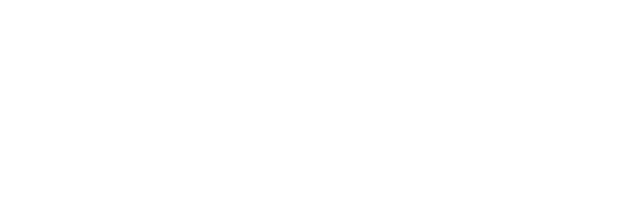
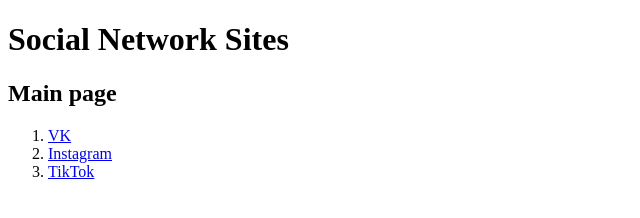
Before and after one commit to lazarbl4/task-html, a website: page src/index.html in a window 1280 px wide. Shown: the whole page, without its empty margins (0-640 px from the left). Drawn offline with Linux system fonts and the light colour scheme.

Commit message:
Задание по HTML

```diff
--- a/src/index.html
+++ b/src/index.html
@@ -3,5 +3,13 @@
     <head>
         <title>HTML</title>
     </head>
-    <body></body>
+    <body>
+        <h1>Social Network Sites</h1>
+        <h2>Main page</h2>
+        <ol>
+            <li><a href="https://vk.com/">VK</a></li>
+            <li><a href="https://www.instagram.com/">Instagram</a></li>
+            <li><a href="https://www.tiktok.com/ru-RU">TikTok</a></li>
+        </ol>
+    </body>
 </html>
```
Also changed, not shown: 1 other file.
